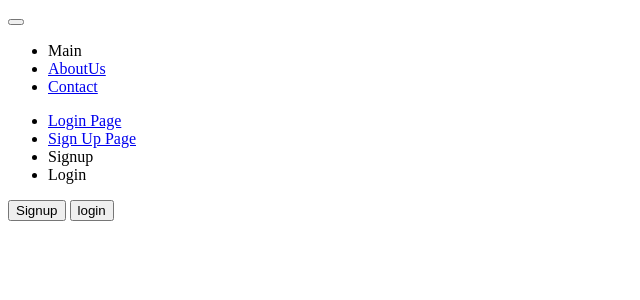
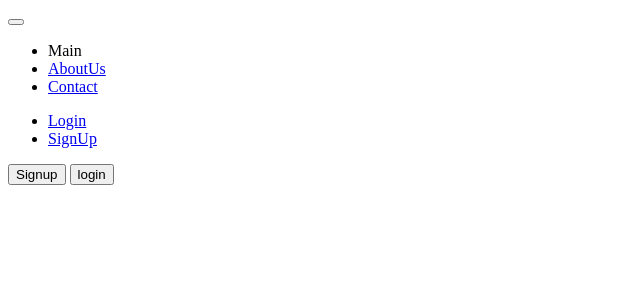
Before and after one commit to QMYM/DonateAndHelp, a React app: page / in a window 1280 px wide. Shown: the top 300 px of the page, without its empty margins (0-640 px from the left). Built offline with nearby package versions, Linux system fonts and the light colour scheme; the HTML template or start-up script is replaced by a standard one.

Commit message:
benf page

```diff
--- a/react-client/src/components/Home.jsx
+++ b/react-client/src/components/Home.jsx
@@ -32,15 +32,13 @@ const Home = (props) => (<div >
       <Router>
   <ul className="nav navbar-nav navbar-right" >
         <li>
-          <Link to="/login">Login Page</Link>
+          <Link className="icon-bar"  to="/login">Login</Link>
         </li>
         <li>
-          <Link to="/register">Sign Up Page</Link>
+          <Link className="text-light " to="/signup">SignUp </Link>
         </li>
-  <li><a herf ='#' className="icon-bar"   >Signup</a></li>
-  <li><a herf ='#' className="text-light " >Login</a></li>
       <Route path="/login" component={Login} />
-      <Route path="/register" component={Signup} />
+      <Route path="/signup" component={Signup} />
   </ul>
   </Router>
   </form>
```
Also changed, not shown: react-client/src/components/Beneficiaries.jsx (+19 -0 lines), 1 other file (tests, documents, lock files or other folders).
